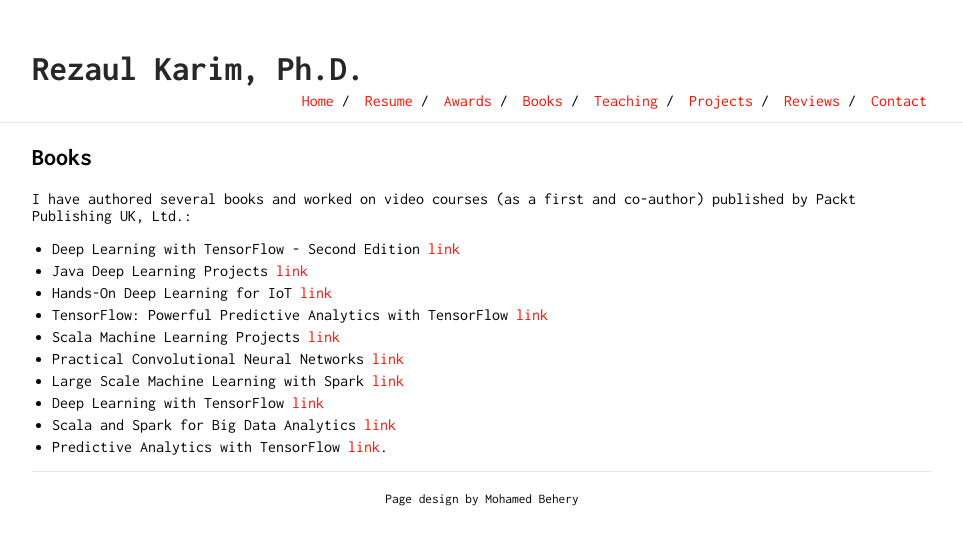
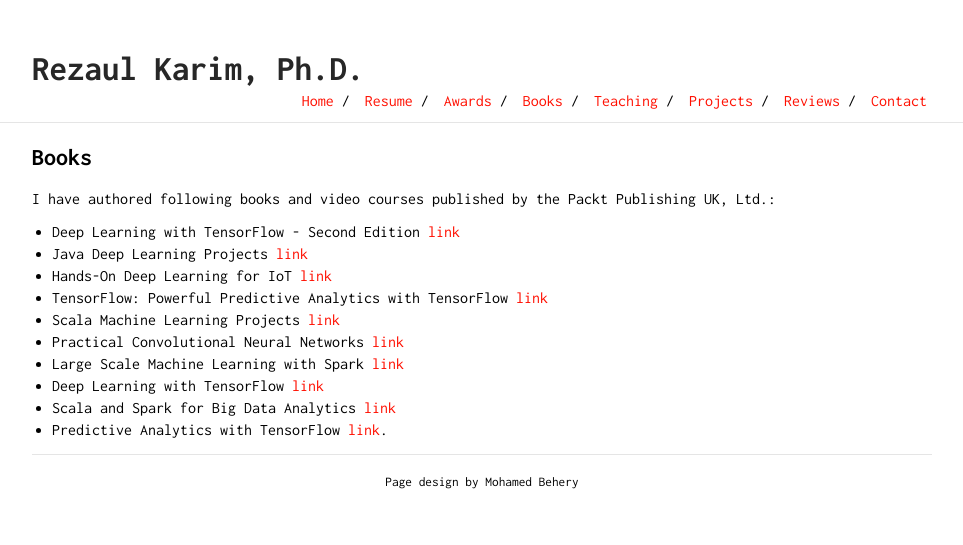
Before and after one commit to rezacsedu/rezacsedu.github.io, a Jekyll site: the page built from books.md, in a window 1280 px wide. Shown: the top 545 px of the page, without its empty margins (158-1121 px from the left). Built offline with Jekyll 4.4.1, drawn with Linux system fonts in a browser that asks for light colours; our own code applies the rules of GitHub Pages for plain Markdown files.

Commit message:
Update books.md

```diff
--- a/books.md
+++ b/books.md
@@ -1,5 +1,5 @@
 ## Books
-I have authored several books and worked on video courses (as a first and co-author) published by Packt Publishing UK, Ltd.:
+I have authored following books and video courses published by the Packt Publishing UK, Ltd.:
 
 - Deep Learning with TensorFlow - Second Edition [link](https://www.packtpub.com/product/deep-learning-with-tensorflow-second-edition/9781788831109)
 - Java Deep Learning Projects [link](https://www.packtpub.com/product/java-deep-learning-projects/9781788997454)
```
